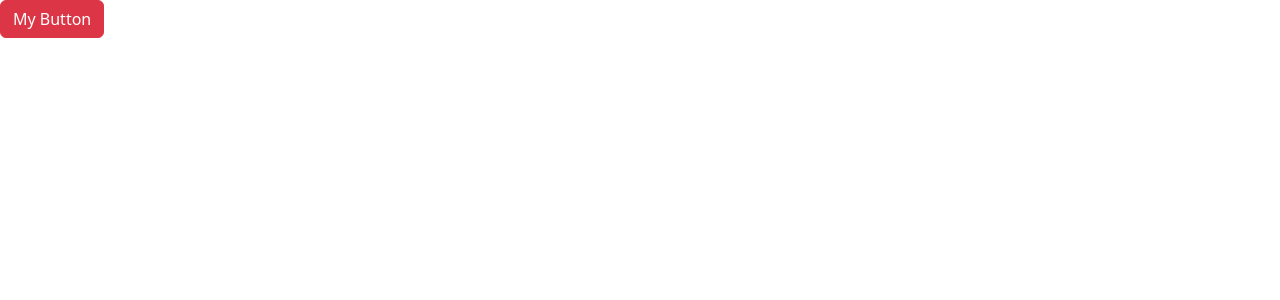
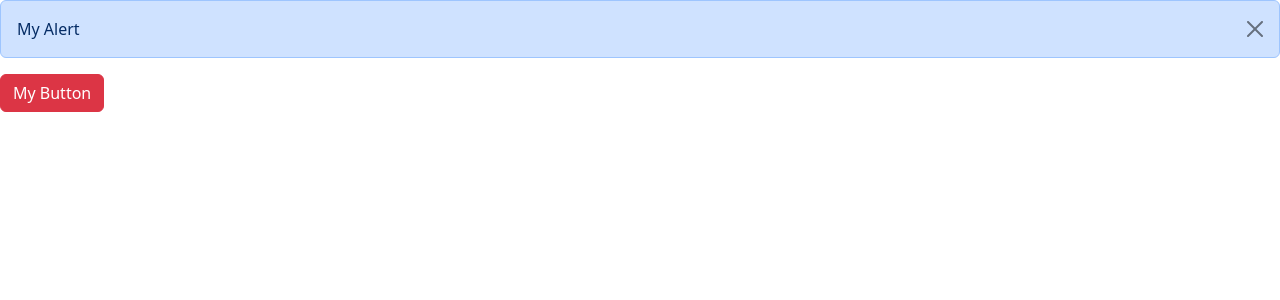
Before and after one commit to avismic/react-app, a React (Vite) app: page / in a window 1280 px wide. Both pictures are taken after a click on the button "My Button". Shown: the top 300 px of the page. Built offline with nearby package versions, Linux system fonts and the light colour scheme.

Commit message:
hide and show alerts

```diff
--- a/src/Alert.tsx
+++ b/src/Alert.tsx
@@ -1,11 +1,24 @@
 import { ReactNode } from "react";
 
-interface Props{
+
+interface Props {
   children: ReactNode;
+  onClose: ()=>void;
 }
 
-const Alert = ({children}: Props) => {
-  return <div className="alert alert-primary">{children}</div>;
+const Alert = ({ children, onClose }: Props) => {
+  return (
+    <div className="alert alert-primary alert-dismissible">
+      {children}
+      <button
+        type="button"
+        className="btn-close"
+        data-bs-dismiss="alert"
+        aria-label="Close"
+        onClick={onClose}
+      ></button>
+    </div>
+  );
 };
 
 export default Alert;
--- a/src/App.tsx
+++ b/src/App.tsx
@@ -1,12 +1,24 @@
+import { useState } from "react";
 import Alert from "./Alert";
 import SuccessButton from "./SuccessButton";
 function App() {
+  const [alertVisible, setAlertVisibility] = useState(false);
+
   return (
     <div>
+      {alertVisible && (
+        <Alert
+          onClose={() => {
+            setAlertVisibility(false);
+          }}
+        >
+          My Alert
+        </Alert>
+      )}
       <SuccessButton
         color="danger"
         onClick={() => {
-          console.log("hello");
+          setAlertVisibility(true);
         }}
       >
         My Button
```
